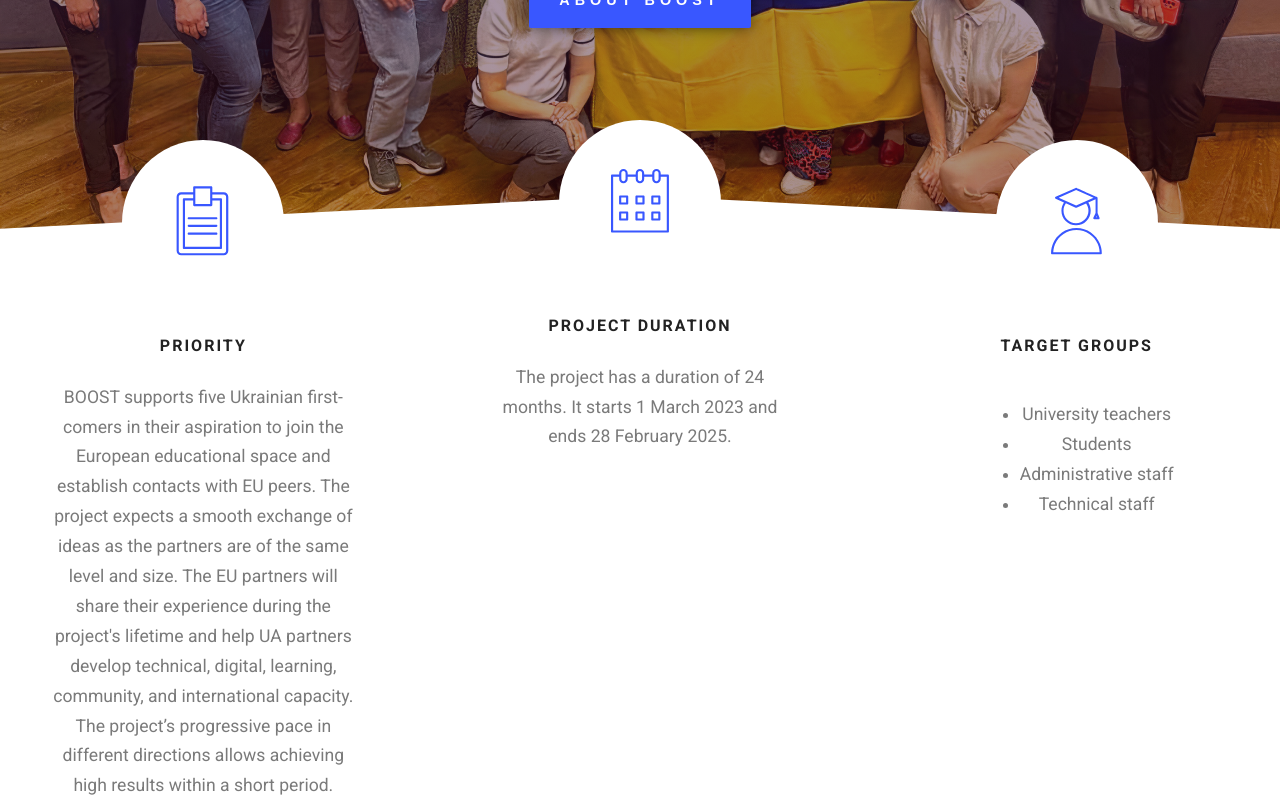
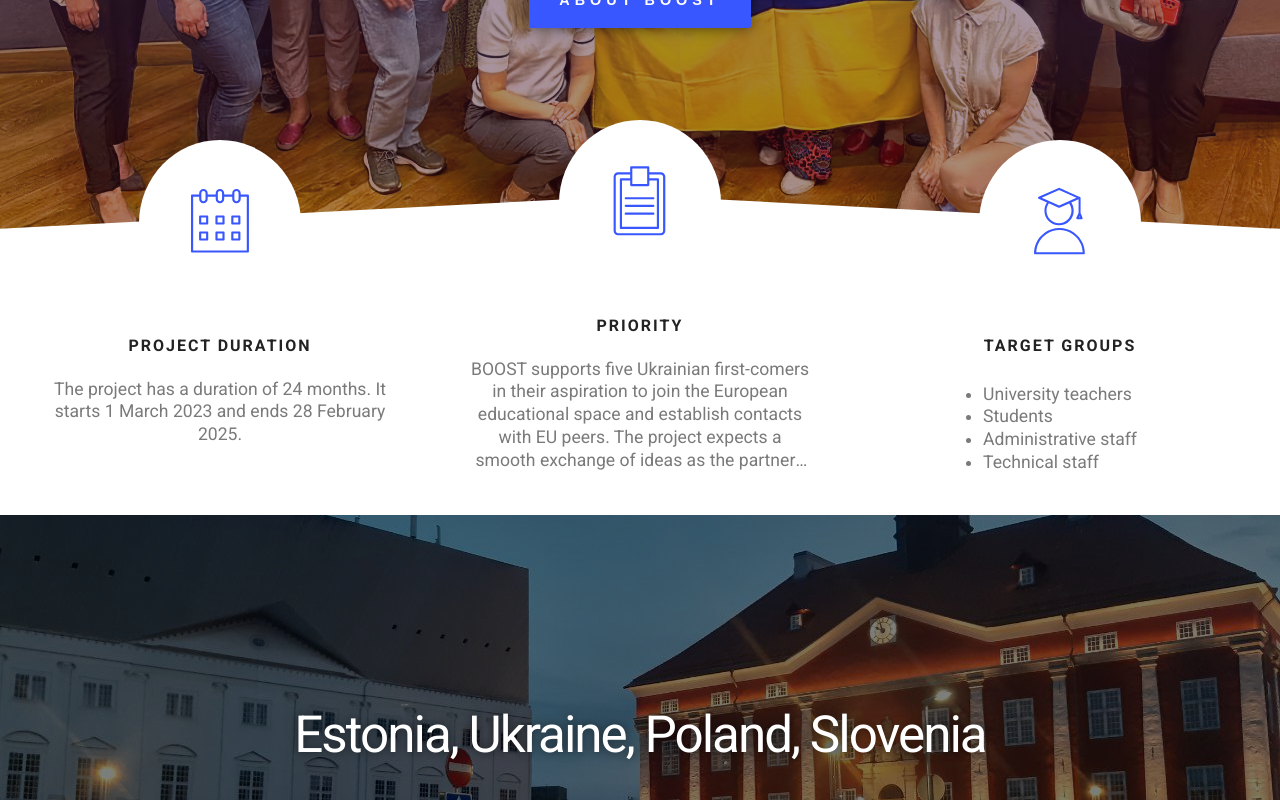
Before and after one commit to anpdko/boost-erasmus, a React (Vite) app: page / in a window 1280 px wide. Shown: the part 520-1320 px from the top of the page. Built offline with nearby package versions, Linux system fonts and the light colour scheme.

Commit message:
fix cards, fix admin status published

```diff
--- a/src/components/CardsMain/CardsMain.module.scss
+++ b/src/components/CardsMain/CardsMain.module.scss
@@ -1,12 +1,12 @@
 .cards {
    position: relative;
-   z-index: 3;
+   z-index: 4;
    display: grid;
    grid-template-columns: 1fr 1fr 1fr;
-   gap: 70px;
+   gap: 20px;
    margin-top: -90px;
 
-   .card:nth-child(2){
+   .card:nth-child(2) {
       margin-top: -20px;
    }
 
@@ -17,18 +17,46 @@
       gap: 10px;
       text-align: center;
       transition: 0.3s;
+      cursor: default;
+      position: relative;
 
-      h3{
+      h3 {
          font-size: 1rem;
          letter-spacing: 2px;
          text-transform: uppercase;
          margin: 20px 0 0 0;
       }
-      p{
+
+      p {
+         font-size: 1.1rem;
+         line-height: 1.7;
+         color: #7A7A7A;
+         padding: 0px 30px;
+         overflow: hidden;
+         display: -webkit-box;
+         -webkit-line-clamp: 5;
+         -webkit-box-orient: vertical;
+         line-height: 1.3em;
+         height: 6.5em;
+         transition: all .3s;
+         position: absolute;
+         top: 220px;
+         left: 0;
+         right: 0;
+      }
+
+      ul {
          font-size: 1.1rem;
          line-height: 1.7;
          color: #7A7A7A;
          padding: 0 30px;
+         overflow: hidden;
+         display: -webkit-box;
+         -webkit-line-clamp: 5;
+         -webkit-box-orient: vertical;
+         line-height: 1.3em;
+         height: 6.5em;
+         text-align: start;
       }
 
       .circle {
@@ -50,11 +78,11 @@
       }
    }
 
-   .card:hover{
+   .card:hover {
       transform: translateY(-5px);
 
-      .circle{
-         box-shadow: 0 0 30px rgba(0,0,0, 0.15);
+      .circle {
+         box-shadow: 0 0 30px rgba(0, 0, 0, 0.15);
 
          svg {
             g {
@@ -63,5 +91,17 @@
             }
          }
       }
+
+      p {
+         padding: 10px 30px;
+         display: block;
+         -webkit-line-clamp: auto;
+         -webkit-box-orient: vertical;
+         line-height: 1.3em;
+         height: auto;
+         max-width: 100%;
+         background: #ffffff;
+         border-radius: 20px;
+      }
    }
 }
--- a/src/components/CardsMain/CardsMain.tsx
+++ b/src/components/CardsMain/CardsMain.tsx
@@ -4,21 +4,6 @@ const CardsMain = () => {
    return (
       <div className='container'>
          <section className={s.cards}>
-            <div className={s.card}>
-               <div className={s.circle}>
-                  <svg xmlns="http://www.w3.org/2000/svg" id="Layer_1" x="0px" y="0px" viewBox="0 0 100.4 100.4">
-                     <g>
-                        <path d="M79.1,10.1H63.2V3.3c0-0.8-0.7-1.5-1.5-1.5H38c-0.8,0-1.5,0.7-1.5,1.5v6.8H19.7c-3.5,0-6.3,2.8-6.3,6.3v75.4 c0,3.5,2.8,6.3,6.3,6.3h59.5c3.5,0,6.3-2.8,6.3-6.3V16.4C85.4,12.9,82.6,10.1,79.1,10.1z M38,29.5h23.7c0.8,0,1.5-0.7,1.5-1.5v-6.5 h10.5v64.7H25.1V21.6h11.4V28C36.5,28.9,37.2,29.5,38,29.5z M60.2,4.8V20c0,0,0,0,0,0s0,0,0,0v6.5H39.5v-6.5c0,0,0,0,0,0s0,0,0,0 v-8.5c0,0,0,0,0,0s0,0,0,0V4.8L60.2,4.8L60.2,4.8z M82.4,91.7c0,1.8-1.5,3.3-3.3,3.3H19.7c-1.8,0-3.3-1.5-3.3-3.3V16.4 c0-1.8,1.5-3.3,3.3-3.3h16.8v5.5H23.6c-0.8,0-1.5,0.7-1.5,1.5v67.7c0,0.8,0.7,1.5,1.5,1.5h51.6c0.8,0,1.5-0.7,1.5-1.5V20.1 c0-0.8-0.7-1.5-1.5-1.5h-12v-5.5h15.9c1.8,0,3.3,1.5,3.3,3.3V91.7z"></path>
-                        <path d="M28.8,46.4c0,0.8,0.7,1.5,1.5,1.5h38.5c0.8,0,1.5-0.7,1.5-1.5s-0.7-1.5-1.5-1.5H30.3C29.5,44.9,28.8,45.6,28.8,46.4z"></path>
-                        <path d="M68.8,55.4H30.3c-0.8,0-1.5,0.7-1.5,1.5s0.7,1.5,1.5,1.5h38.5c0.8,0,1.5-0.7,1.5-1.5S69.6,55.4,68.8,55.4z"></path>
-                        <path d="M68.8,66.4H30.3c-0.8,0-1.5,0.7-1.5,1.5c0,0.8,0.7,1.5,1.5,1.5h38.5c0.8,0,1.5-0.7,1.5-1.5C70.3,67.1,69.6,66.4,68.8,66.4z">
-                        </path>
-                     </g>
-                  </svg>
-               </div>
-               <h3>Priority</h3>
-               <p>BOOST supports five Ukrainian first-comers in their aspiration to join the European educational space and establish contacts with EU peers. The project expects a smooth exchange of ideas as the partners are of the same level and size. The EU partners will share their experience during the project's lifetime and help UA partners develop technical, digital, learning, community, and international capacity. The project’s progressive pace in different directions allows achieving high results within a short period.</p>
-            </div>
             <div className={s.card}>
                <div className={s.circle}>
                   <svg xmlns="http://www.w3.org/2000/svg" id="Layer_1" x="0px" y="0px" viewBox="0 0 100.353 100.353">
@@ -40,18 +25,33 @@ const CardsMain = () => {
                <div className={s.circle}>
                   <svg xmlns="http://www.w3.org/2000/svg" id="Layer_1" x="0px" y="0px" viewBox="0 0 100.4 100.4">
                      <g>
+                        <path d="M79.1,10.1H63.2V3.3c0-0.8-0.7-1.5-1.5-1.5H38c-0.8,0-1.5,0.7-1.5,1.5v6.8H19.7c-3.5,0-6.3,2.8-6.3,6.3v75.4 c0,3.5,2.8,6.3,6.3,6.3h59.5c3.5,0,6.3-2.8,6.3-6.3V16.4C85.4,12.9,82.6,10.1,79.1,10.1z M38,29.5h23.7c0.8,0,1.5-0.7,1.5-1.5v-6.5 h10.5v64.7H25.1V21.6h11.4V28C36.5,28.9,37.2,29.5,38,29.5z M60.2,4.8V20c0,0,0,0,0,0s0,0,0,0v6.5H39.5v-6.5c0,0,0,0,0,0s0,0,0,0 v-8.5c0,0,0,0,0,0s0,0,0,0V4.8L60.2,4.8L60.2,4.8z M82.4,91.7c0,1.8-1.5,3.3-3.3,3.3H19.7c-1.8,0-3.3-1.5-3.3-3.3V16.4 c0-1.8,1.5-3.3,3.3-3.3h16.8v5.5H23.6c-0.8,0-1.5,0.7-1.5,1.5v67.7c0,0.8,0.7,1.5,1.5,1.5h51.6c0.8,0,1.5-0.7,1.5-1.5V20.1 c0-0.8-0.7-1.5-1.5-1.5h-12v-5.5h15.9c1.8,0,3.3,1.5,3.3,3.3V91.7z"></path>
+                        <path d="M28.8,46.4c0,0.8,0.7,1.5,1.5,1.5h38.5c0.8,0,1.5-0.7,1.5-1.5s-0.7-1.5-1.5-1.5H30.3C29.5,44.9,28.8,45.6,28.8,46.4z"></path>
+                        <path d="M68.8,55.4H30.3c-0.8,0-1.5,0.7-1.5,1.5s0.7,1.5,1.5,1.5h38.5c0.8,0,1.5-0.7,1.5-1.5S69.6,55.4,68.8,55.4z"></path>
+                        <path d="M68.8,66.4H30.3c-0.8,0-1.5,0.7-1.5,1.5c0,0.8,0.7,1.5,1.5,1.5h38.5c0.8,0,1.5-0.7,1.5-1.5C70.3,67.1,69.6,66.4,68.8,66.4z">
+                        </path>
+                     </g>
+                  </svg>
+               </div>
+               <h3>Priority</h3>
+               <p>BOOST supports five Ukrainian first-comers in their aspiration to join the European educational space and establish contacts with EU peers. The project expects a smooth exchange of ideas as the partners are of the same level and size. The EU partners will share their experience during the project's lifetime and help UA partners develop technical, digital, learning, community, and international capacity. The project’s progressive pace in different directions allows achieving high results within a short period.</p>
+            </div>
+            <div className={s.card}>
+               <div className={s.circle}>
+                  <svg xmlns="http://www.w3.org/2000/svg" id="Layer_1" x="0px" y="0px" viewBox="0 0 100.4 100.4">
+                     <g>
                         <path d="M20.4,19.3L32,24.4c-2.3,3.4-3.5,7.3-3.5,11.4c0,11.2,9.1,20.4,20.4,20.4s20.4-9.1,20.4-20.4c0-4-1.2-8-3.4-11.3l10.2-4.8   l0,19.4L73,45.7c-0.2,0.5-0.2,1,0.1,1.4s0.8,0.7,1.3,0.7h5.9c0.5,0,1-0.2,1.2-0.7c0.3-0.4,0.3-0.9,0.1-1.4l-2.7-6.6V18.4   c0-0.8-0.1-1.4-1.5-2C77.1,16.3,49.6,4.1,49.6,4.1c-0.4-0.2-0.8-0.2-1.2,0l-28,12.4c-0.5,0.2-0.9,0.8-0.9,1.4S19.8,19,20.4,19.3z    M66.2,35.8c0,9.6-7.8,17.4-17.4,17.4s-17.4-7.8-17.4-17.4c0-3.7,1.2-7.2,3.3-10.2l13.6,6.1c0.2,0.1,0.4,0.1,0.6,0.1s0.4,0,0.6-0.1   l13.4-6C65.1,28.7,66.2,32.2,66.2,35.8z M76.7,44.8l0.7-1.5l0.6,1.5H76.7z M49,7.1l24.3,10.8L49,28.7L24.7,17.9L49,7.1z"></path>
                         <path d="M49.4,59.8C29.9,59.8,14,75.7,14,95.2c0,0.8,0.7,1.5,1.5,1.5h67.8c0.8,0,1.5-0.7,1.5-1.5C84.8,75.7,68.9,59.8,49.4,59.8z    M17.1,93.7c0.8-17.2,15-30.9,32.4-30.9S81,76.6,81.8,93.7H17.1z"></path>
                      </g>
                   </svg>
                </div>
                <h3>Target groups</h3>
-               <p>                  <ul>
+               <ul>
                   <li>University teachers</li>
                   <li>Students</li>
                   <li>Administrative staff</li>
                   <li>Technical staff</li>
-               </ul></p>
+               </ul>
             </div>
          </section>
       </div>
--- a/src/components/admin/TableItem/TableItem.tsx
+++ b/src/components/admin/TableItem/TableItem.tsx
@@ -1,9 +1,9 @@
 import styles from './TableItem.module.scss'
 import { ButtonLittleApp } from '../../UI'
-import { subText } from '../../../services/text.services'
+import { subText, isPublisher } from '../../../services/text.services'
 import { Link } from 'react-router-dom'
 import { useDispatch } from 'react-redux'
-import {ThunkDispatch} from "@reduxjs/toolkit";
+import { ThunkDispatch } from "@reduxjs/toolkit";
 import { deleteBook, IBook } from '../../../store/event/eventSlice'
 
 interface IProps {
@@ -11,18 +11,14 @@ interface IProps {
    obj: IBook;
 }
 
-const TableItem = ({id, obj}:IProps) => {
+const TableItem = ({ id, obj }: IProps) => {
    const dispatch = useDispatch<ThunkDispatch<any, any, any>>();
-   const regexp = /<[^<>]+>/g;
-
+   // const regexp = /<[^<>]+>/g;
    return (
       <tr>
          {Object.values(obj).map((item, index) =>
             <td key={index}>
-               {regexp.test(String(item))
-                  ?item
-                  :subText(item, 70)
-               }
+               {typeof (item) === 'boolean' ? isPublisher(item) : subText(item, 200)}
             </td>
          )}
          <td className={styles.btns}>
@@ -32,7 +28,7 @@ const TableItem = ({id, obj}:IProps) => {
                </ButtonLittleApp>
             </Link>
             <ButtonLittleApp color='red' onClick={
-               () => dispatch(deleteBook({id}))
+               () => dispatch(deleteBook({ id }))
             }>
                <i className="bi bi-trash-fill"></i>
             </ButtonLittleApp>
--- a/src/components/admin/TableList/TableList.tsx
+++ b/src/components/admin/TableList/TableList.tsx
@@ -1,12 +1,23 @@
 import styles from './TableList.module.scss'
 import TableItem from '../TableItem/TableItem';
-import {IBook} from '../../../store/event/eventSlice'
+import { IBook } from '../../../store/event/eventSlice'
 
 interface IProps {
-   list:IBook[]
+   list: IBook[]
 }
 
-const TableList = ({list}:IProps) => {
+const TableList = ({ list }: IProps) => {
+
+   const objectt = {
+      title: 'Book',
+      id: 1,
+      desc: 'Book description',
+      bool: false,
+   }
+
+   console.log(objectt)
+   Object.values(objectt).map(item => console.log(typeof (item) === 'boolean' ? 'it is boolean' : item))
+
    return (
       <div className={styles.table}>
          <div className={styles.table_scroll}>
@@ -23,11 +34,10 @@ const TableList = ({list}:IProps) => {
                </thead>
                <tbody>
                   {!!list.length &&
-                     list.map((obj:any) => {
-                           const {_id, ...newObj} = obj
-                           console.log(newObj)
-                           return <TableItem key={_id} id={_id} obj={newObj}/>
-                        }
+                     list.map((obj: any) => {
+                        const { _id, ...newObj } = obj
+                        return <TableItem key={_id} id={_id} obj={newObj} />
+                     }
                      )
                   }
                </tbody>
--- a/src/services/text.services.ts
+++ b/src/services/text.services.ts
@@ -1,7 +1,10 @@
 
 
-const subText = (str:string, n:number):string => {
-   return str.length > n?str.substring(0,n)+"...":str;
+const subText = (str: string, n: number): string => {
+   // console.log(str)
+   return str.length > n ? str.substring(0, n) + "..." : str;
 }
 
-export { subText }
+const isPublisher = (bool: boolean) => bool ? 'published' : 'not published';
+
+export { subText, isPublisher }
```
Also changed, not shown: src/components/admin/TableItem/TableItem.module.scss (+10 -2 lines).
